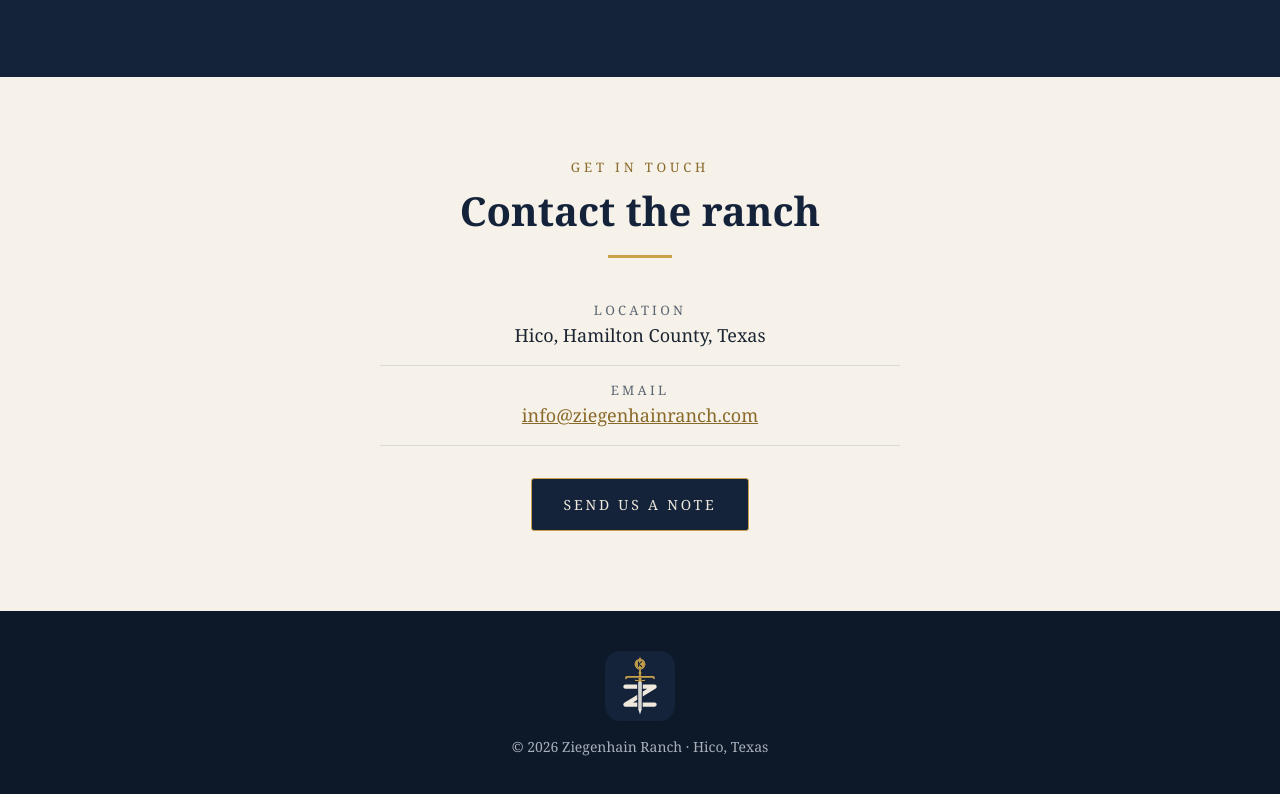
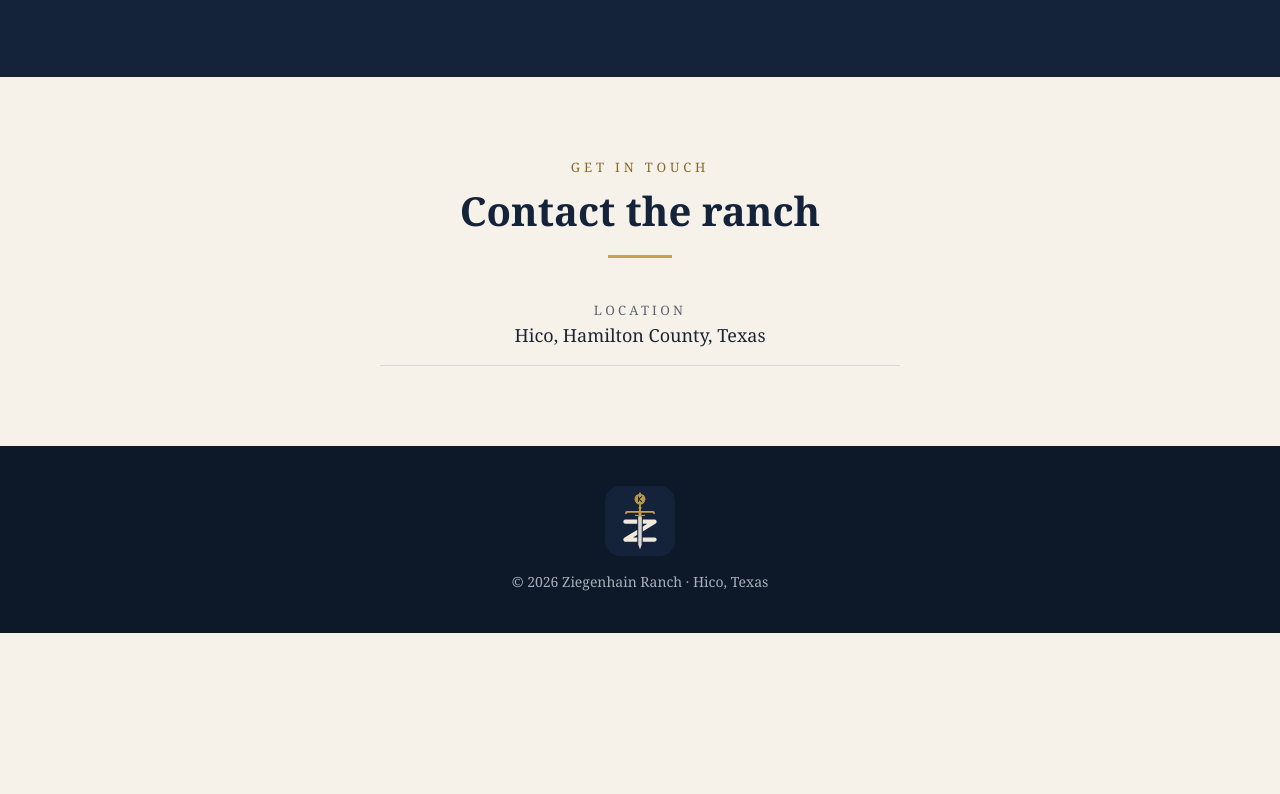
Before and after one commit to mitchell643/ziegenhain-ranch, a plain HTML site: page index.html in a window 1280 px wide. Shown: the part 2289-3083 px from the top of the page. After the commit the page ends 2922 px from the top, so only its background shows below. Drawn offline with Linux system fonts and the light colour scheme.

Commit message:
Remove placeholder contact email
Co-Authored-By: Claude Fable 5.2 <noreply@anthropic.com>
Claude-Session: https://claude.ai/code/session_01NmKPhxPHLo6qdftPruGuzH

```diff
--- a/index.html
+++ b/index.html
@@ -228,9 +228,7 @@
       <hr class="rule">
       <ul class="contact-list">
         <li><strong>Location</strong>Hico, Hamilton County, Texas</li>
-        <li><strong>Email</strong><a href="mailto:info@ziegenhainranch.com">info@ziegenhainranch.com</a></li>
       </ul>
-      <a class="btn" href="mailto:info@ziegenhainranch.com">Send us a note</a>
     </div>
   </section>
 </main>
```
